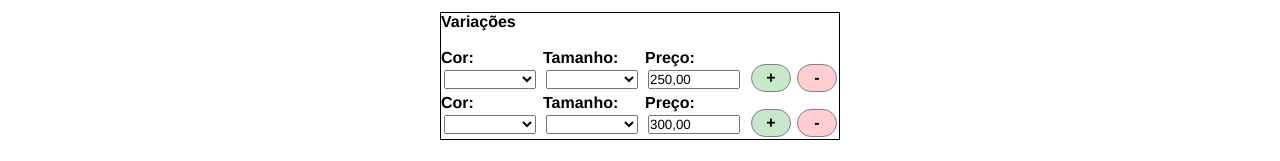
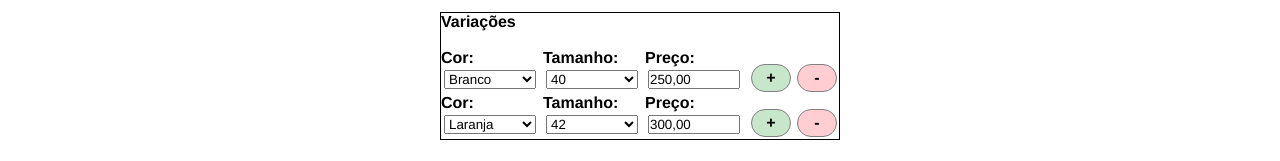
Before and after one commit to dimascapelari/tenis-vue-dimas, a Vue app: page /pedido/1 in a window 1280 px wide. Shown: the part 557-718 px from the top of the page. Built offline with nearby package versions, Linux system fonts and the light colour scheme; data requests are answered from the project's data file.

Commit message:
Update EditarPedidos.vue

```diff
--- a/src/views/EditarPedidos.vue
+++ b/src/views/EditarPedidos.vue
@@ -43,10 +43,10 @@
             >
               <div class="variacoes-cores">
                 <strong>Cor:</strong>
-                <select v-model="variacao.cor">
+                <select v-model="variacao.cores">
                   <option
                     v-for="(cor, index) in cores"
-                    :value="cor.codcor"
+                    :value="cor.id"
                     :key="index"
                   >
                     {{ cor.tipo }}
@@ -55,10 +55,10 @@
               </div>
               <div class="variacoes-tamanho">
                 <strong>Tamanho:</strong>
-                <select v-model="variacao.tamanho">
+                <select v-model="variacao.tamanhos">
                   <option
                     v-for="(tamanho, index) in tamanhos"
-                    :value="tamanho.tipo"
+                    :value="tamanho.id"
                     :key="index"
                   >
                     {{ tamanho.tipo }}
```
